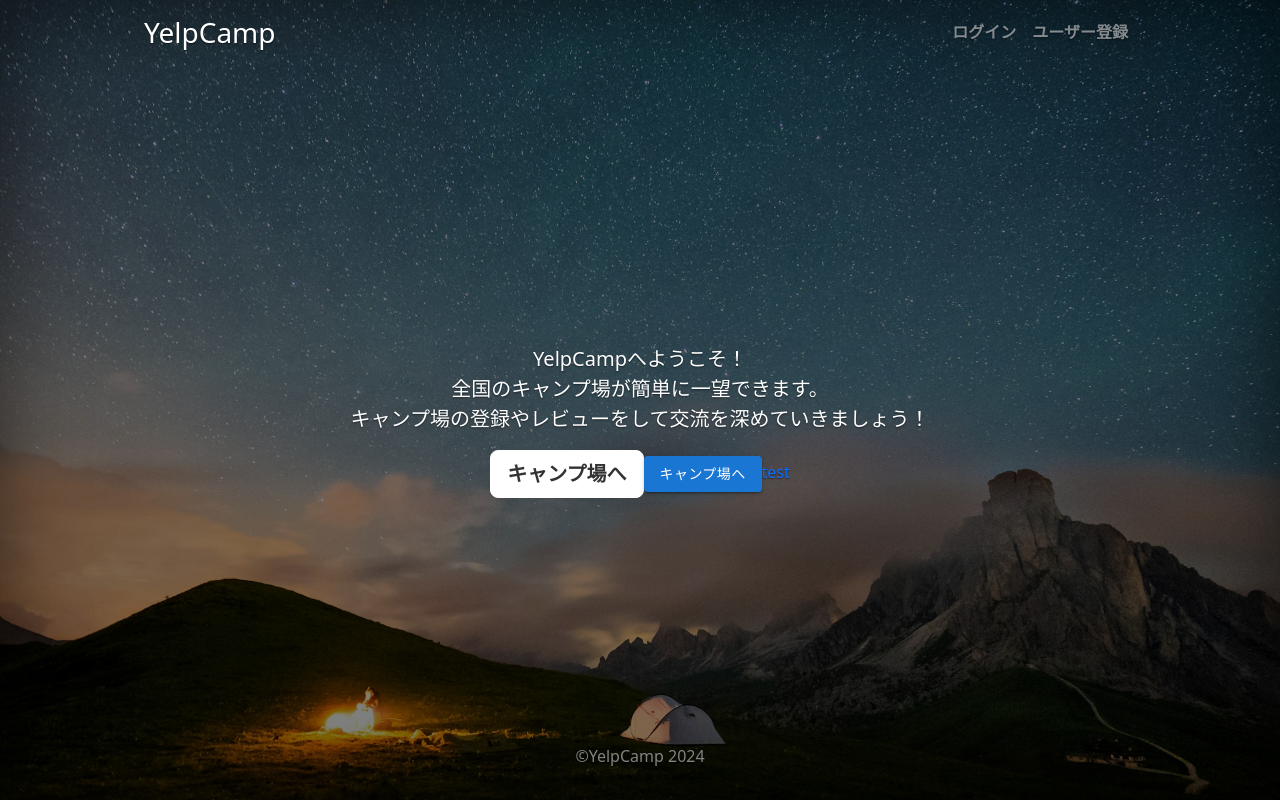
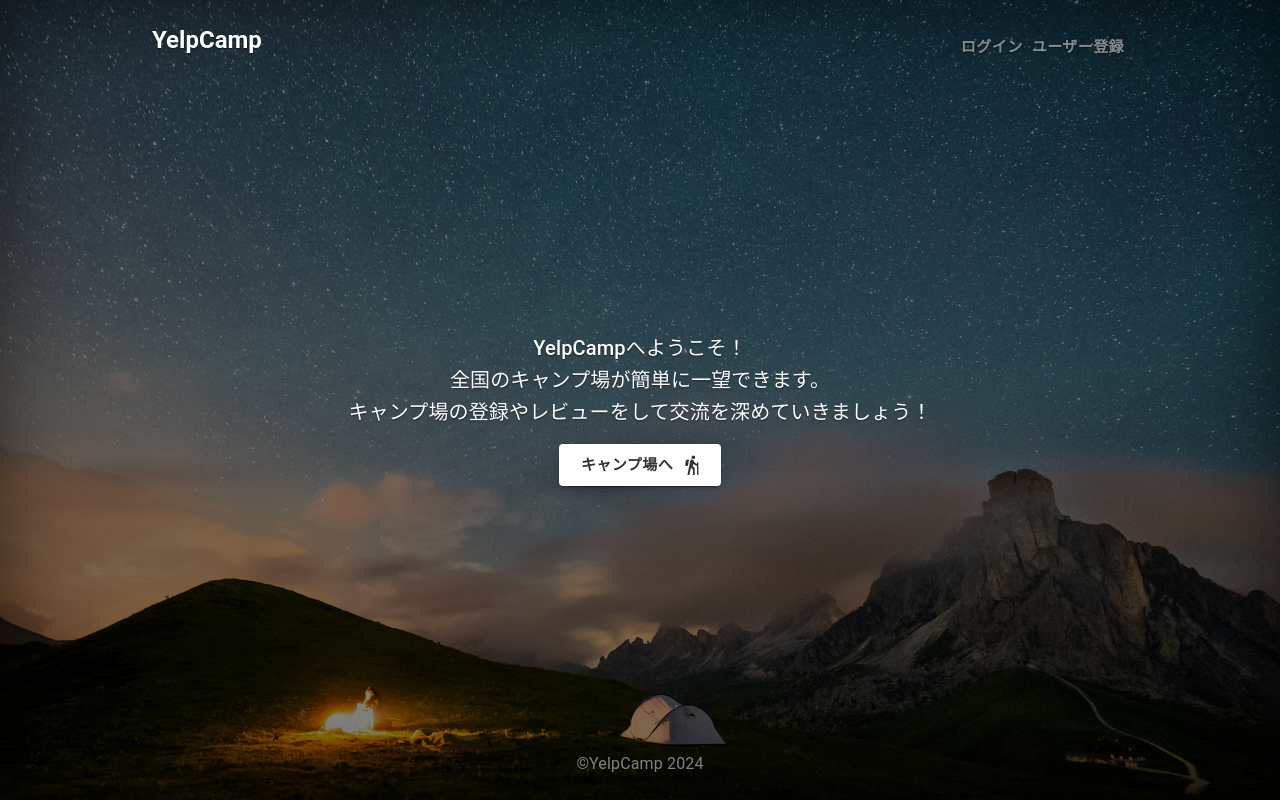
Before and after one commit to yukimnb/yelpcamp-react, a React (Vite) app: page / in a window 1280 px wide. Built offline with nearby package versions, Linux system fonts and the light colour scheme.

Commit message:
bootstrapを廃止し、MUIを導入

```diff
--- a/index.html
+++ b/index.html
@@ -5,19 +5,9 @@
     <meta name="viewport" content="width=device-width, initial-scale=1.0" />
     <title>YelpCamp</title>
     <link rel="icon" href="" />
-    <!-- CDN -->
-    <link
-      href="https://cdn.jsdelivr.net/npm/bootstrap@5.3.0/dist/css/bootstrap.min.css"
-      rel="stylesheet"
-      integrity="sha384-9ndCyUaIbzAi2FUVXJi0CjmCapSmO7SnpJef0486qhLnuZ2cdeRhO02iuK6FUUVM"
-      crossorigin="anonymous" />
   </head>
   <body>
     <div id="root"></div>
     <script type="module" src="/src/main.jsx"></script>
-    <script
-      src="https://cdn.jsdelivr.net/npm/bootstrap@5.3.0/dist/js/bootstrap.bundle.min.js"
-      integrity="sha384-geWF76RCwLtnZ8qwWowPQNguL3RmwHVBC9FhGdlKrxdiJJigb/j/68SIy3Te4Bkz"
-      crossorigin="anonymous"></script>
   </body>
 </html>
--- a/src/components/StyledGlobal.jsx
+++ /dev/null
@@ -1,9 +0,0 @@
-import { Global, css } from "@emotion/react";
-
-const global = css`
-  a {
-    text-decoration: none;
-  }
-`;
-
-export const StyledGlobal = () => <Global styles={global} />;
--- a/src/main.jsx
+++ b/src/main.jsx
@@ -1,12 +1,12 @@
 import React, { Suspense } from "react";
 import ReactDOM from "react-dom/client";
 import { RouterProvider } from "react-router-dom";
-import { StyledGlobal } from "./components/StyledGlobal";
 import { RoutingTable } from "./routes/RoutingTable";
 import { QueryClient, QueryClientProvider } from "react-query";
 import { ContextProvider } from "./components/ContextProvider";
 import { Flash } from "./components/Flash";
 import { Loading } from "./components/Loading";
+import { CssBaseline } from "@mui/material";
 
 const cli = new QueryClient({
   defaultOptions: {
@@ -20,7 +20,7 @@ ReactDOM.createRoot(document.getElementById("root")).render(
   <React.StrictMode>
     <ContextProvider>
       <QueryClientProvider client={cli}>
-        <StyledGlobal />
+        <CssBaseline />
         <Flash />
         <Suspense fallback={<Loading />}>
           <RouterProvider router={RoutingTable} />
--- a/src/pages/IndexPage.jsx
+++ b/src/pages/IndexPage.jsx
@@ -1,12 +1,13 @@
-import styled from "@emotion/styled";
 import { Link, useNavigate } from "react-router-dom";
-import { userLogout } from "../utils/userAPI";
+import { userLogout } from "../apis/user-api";
 import { toast } from "react-toastify";
 import { useUser } from "../components/ContextProvider";
 import { useErrorBoundary } from "react-error-boundary";
 import { useMutation } from "react-query";
 import indexImage from "../assets/img/index.jpg";
-import { Button } from "@mui/material";
+import { Button, Box, Typography } from "@mui/material";
+import { styled } from "@mui/material/styles";
+import HikingIcon from "@mui/icons-material/Hiking";
 
 export const IndexPage = () => {
   const [user, setUser] = useUser();
@@ -30,77 +31,92 @@ export const IndexPage = () => {
   };
   return (
     <>
-      <StyledBody className="text-center text-white bg-dark">
-        <StyledContainer className="d-flex h-100 p-3 mx-auto flex-column">
-          <header className="mb-auto">
-            <h3 className="float-sm-start  mb-sm-5">YelpCamp</h3>
-            <nav className=" float-sm-end mt-1">
+      <Box
+        sx={{
+          height: "100vh",
+          color: "white",
+          textAlign: "center",
+          backgroundColor: "#212529",
+          backgroundImage: `linear-gradient(rgba(0, 0, 0, 0.5), rgba(0, 0, 0, 0.5)), url(${indexImage})`,
+          backgroundSize: "cover",
+          backgroundPosition: "center",
+          textShadow: "0 0.05rem 0.1rem rgba(0, 0, 0, 0.5)",
+          boxShadow: "inset 0 0 5rem rgba(0, 0, 0, 0.5)",
+        }}>
+        <Box sx={{ height: "100%", maxWidth: "80vw", display: "flex", flexDirection: "column", p: 3, mx: "auto" }}>
+          <Box component="header" sx={{ mb: "auto" }}>
+            <Typography
+              variant="h5"
+              component="h1"
+              sx={{
+                float: { xs: "none", sm: "left" },
+                mb: { xs: 3, sm: 0 },
+                fontWeight: (theme) => theme.typography.fontWeightBold,
+              }}>
+              YelpCamp
+            </Typography>
+            <Box component="nav" sx={{ float: { xs: "none", sm: "right" }, mt: 1 }}>
               {user.key ? (
-                <NavLink onClick={handleLogout}>ログアウト</NavLink>
+                <NavLinkButton onClick={handleLogout} size="large">
+                  ログアウト
+                </NavLinkButton>
               ) : (
                 <>
-                  <NavLink to="/campgrounds/login">ログイン</NavLink>
-                  <NavLink to="/campgrounds/signup">ユーザー登録</NavLink>
+                  <NavLinkButton component={Link} to="/campgrounds/login" size="large">
+                    ログイン
+                  </NavLinkButton>
+                  <NavLinkButton component={Link} to="/campgrounds/signup" size="large">
+                    ユーザー登録
+                  </NavLinkButton>
                 </>
               )}
-            </nav>
-          </header>
-          <main className="px-3">
-            <p className="lead">
+            </Box>
+          </Box>
+          <Box component="main" sx={{ px: 3 }}>
+            <Typography variant="h6" sx={{ mb: 2 }}>
               YelpCampへようこそ！
               <br />
               全国のキャンプ場が簡単に一望できます。
               <br />
               キャンプ場の登録やレビューをして交流を深めていきましょう！
-            </p>
-            <StyledLink to="/campgrounds" className="btn btn-lg btn-secondary fw-bold border-white bg-white">
-              キャンプ場へ
-            </StyledLink>
-            <Button variant="contained" color="primary">
+            </Typography>
+            <Button
+              component={Link}
+              to="/campgrounds"
+              variant="contained"
+              size="large"
+              endIcon={<HikingIcon />}
+              sx={{
+                fontWeight: (theme) => theme.typography.fontWeightBold,
+                borderColor: "white",
+                backgroundColor: "white",
+                color: "#333",
+                textShadow: "none",
+                "&:hover": {
+                  backgroundColor: "white",
+                },
+              }}>
               キャンプ場へ
             </Button>
-            <a href="">test</a>
-          </main>
-          <footer className="mt-auto text-white-50">
-            <p>&copy;YelpCamp 2024</p>
-          </footer>
-        </StyledContainer>
-      </StyledBody>
+          </Box>
+          <Box component="footer" sx={{ mt: "auto", color: "rgba(255, 255, 255, 0.5)" }}>
+            <Typography variant="body1">&copy;YelpCamp 2024</Typography>
+          </Box>
+        </Box>
+      </Box>
     </>
   );
 };
 
-export const StyledBody = styled.div`
-  height: 100vh;
-  background-image: linear-gradient(rgba(0, 0, 0, 0.5), rgba(0, 0, 0, 0.5)), url(${indexImage});
-  background-size: cover;
-  background-position: center;
-  text-shadow: 0 0.05rem 0.1rem rgba(0, 0, 0, 0.5);
-  box-shadow: inset 0 0 5rem rgba(0, 0, 0, 0.5);
-`;
-
-export const StyledContainer = styled.div`
-  max-width: 80vw;
-`;
-
-export const NavLink = styled(Link)`
-  padding: 0.25rem 0;
-  font-weight: 700;
-  color: rgba(255, 255, 255, 0.5);
-  margin: 0 0.5rem;
-  border-bottom: 0.25rem solid transparent;
-  text-align: center;
-  a:hover {
-    color: rgba(255, 255, 255, 0.5);
-    border-bottom: 0.25rem solid rgba(255, 255, 255, 0.5);
-  }
-`;
-
-export const StyledLink = styled(Link)`
-  color: #333;
-  text-shadow: none;
-  &:hover {
-    color: #333;
-    text-shadow: none;
-  }
-`;
+export const NavLinkButton = styled(Button)(({ theme }) => ({
+  padding: theme.spacing(0.25, 0),
+  fontWeight: theme.typography.fontWeightBold,
+  color: "rgba(255, 255, 255, 0.5)",
+  margin: theme.spacing(0, 0.5),
+  borderBottom: "0.25rem solid transparent",
+  textAlign: "center",
+  "&:hover": {
+    color: "rgba(255, 255, 255, 0.5)",
+    borderBottom: "0.25rem solid rgba(255, 255, 255, 0.5)",
+  },
+}));
```
